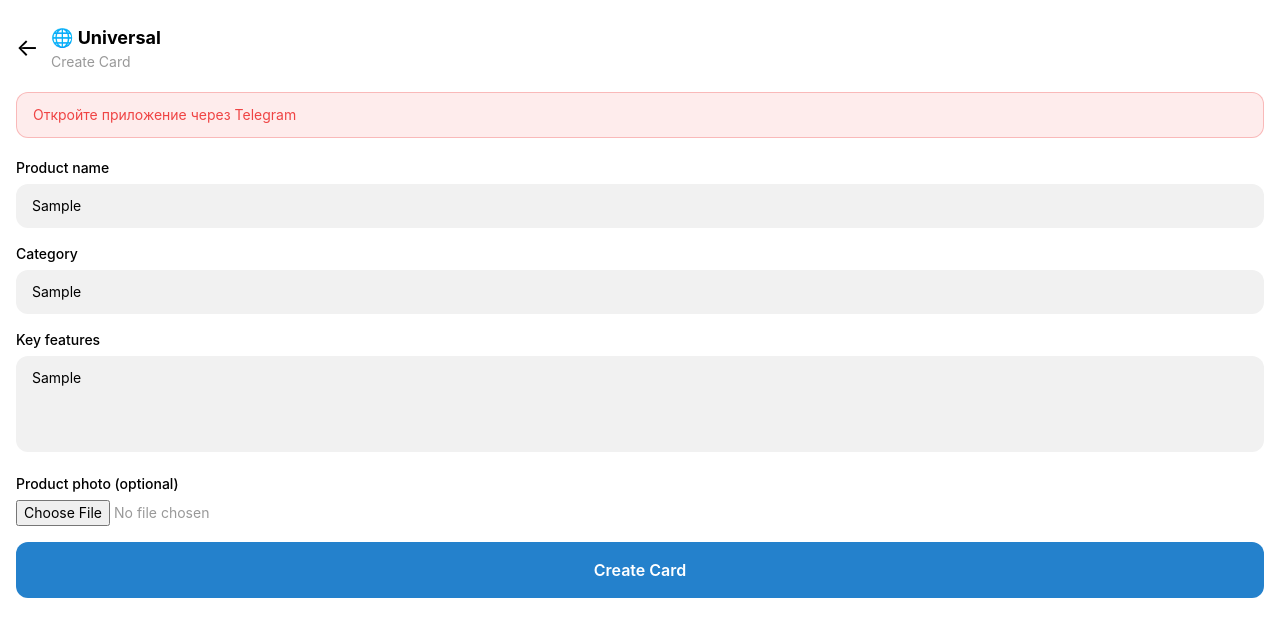
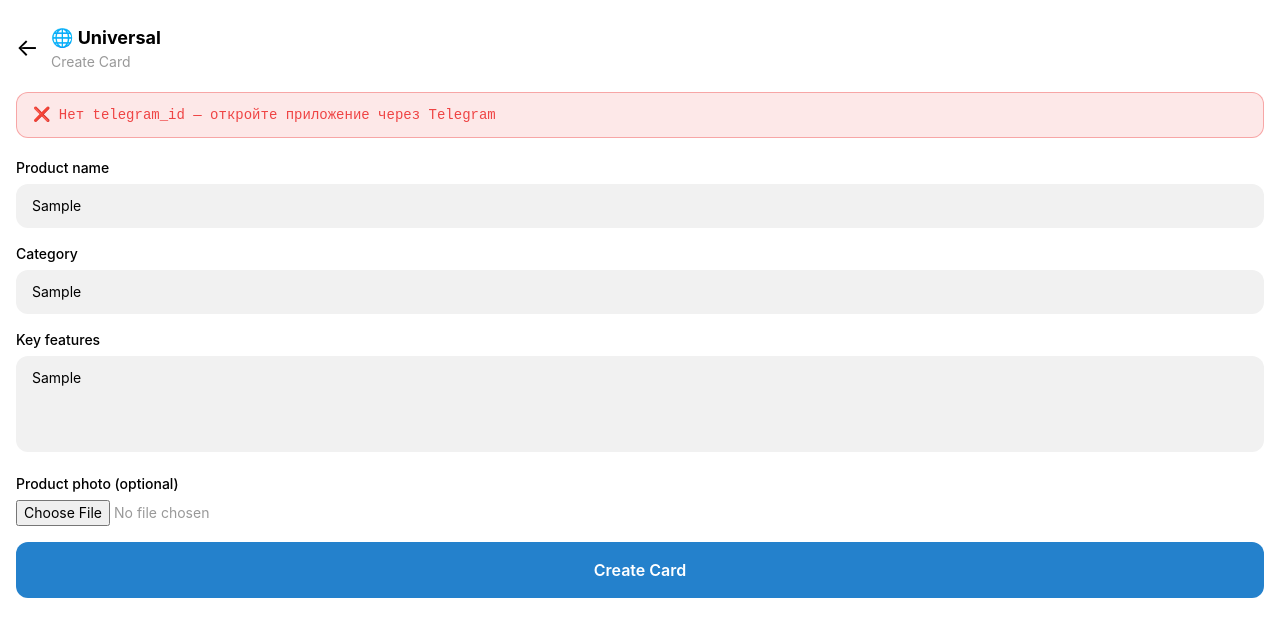
Before and after one commit to ElvitaStudio/shopwriter-ai, a Next.js app in the folder frontend/: page /generate in a window 1280 px wide. Both pictures are taken after typing "Sample", "Sample", "Sample" into the empty fields and a click on the button "Create Card". Shown: the top 636 px of the page. Built offline with nearby package versions, Linux system fonts and the light colour scheme; no server answers.

Commit message:
debug: detailed error reporting on generate page

```diff
--- a/frontend/app/generate/page.tsx
+++ b/frontend/app/generate/page.tsx
@@ -31,8 +31,10 @@ function GeneratePage() {
     image_base64?: string
   }) => {
     const telegramId = getTelegramUserId()
+    console.log('[generate] handleSubmit called, telegramId:', telegramId, 'platform:', platform, 'data:', data)
+
     if (!telegramId) {
-      setError('Откройте приложение через Telegram')
+      setError('❌ Нет telegram_id — откройте приложение через Telegram')
       return
     }
 
@@ -40,20 +42,36 @@ function GeneratePage() {
     setError(null)
     setResult(null)
 
+    const payload = {
+      telegram_id: telegramId,
+      platform,
+      language: locale,
+      ...data,
+    }
+    console.log('[generate] POST /api/cards/generate payload:', payload)
+
     try {
-      const card = await api.generateCard({
-        telegram_id: telegramId,
-        platform,
-        language: locale,
-        ...data,
+      const res = await fetch('/api/cards/generate', {
+        method: 'POST',
+        headers: { 'Content-Type': 'application/json' },
+        body: JSON.stringify(payload),
       })
+      console.log('[generate] response status:', res.status)
+
+      if (!res.ok) {
+        const text = await res.text()
+        console.error('[generate] backend error:', res.status, text)
+        setError(`❌ Backend ${res.status}: ${text}`)
+        return
+      }
+
+      const card = await res.json()
+      console.log('[generate] success, card_id:', card.card_id)
       setResult(card)
-    } catch (e: any) {
-      if (e.message?.includes('Insufficient')) {
-        setError(t.error_insufficient)
-      } else {
-        setError(t.error_generic)
-      }
+    } catch (err: unknown) {
+      const msg = err instanceof Error ? err.message : String(err)
+      console.error('[generate] fetch failed:', msg)
+      setError(`❌ Ошибка сети: ${msg}`)
     } finally {
       setLoading(false)
     }
@@ -76,7 +94,16 @@ function GeneratePage() {
       </div>
 
       {error && (
-        <div className="bg-red-500/10 border border-red-500/30 text-red-500 rounded-xl px-4 py-3 text-sm">
+        <div
+          className="rounded-xl px-4 py-3 text-sm"
+          style={{
+            background: 'rgba(239, 68, 68, 0.12)',
+            border: '1px solid rgba(239, 68, 68, 0.4)',
+            color: '#ef4444',
+            fontFamily: 'monospace',
+            wordBreak: 'break-all',
+          }}
+        >
           {error}
         </div>
       )}
```
Also changed, not shown: 2 other files (tests, documents, lock files or other folders).
